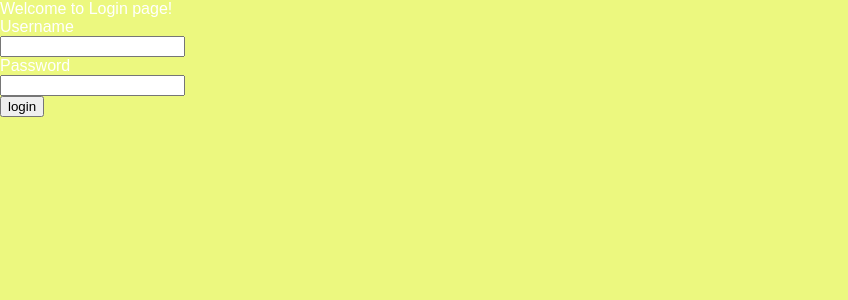
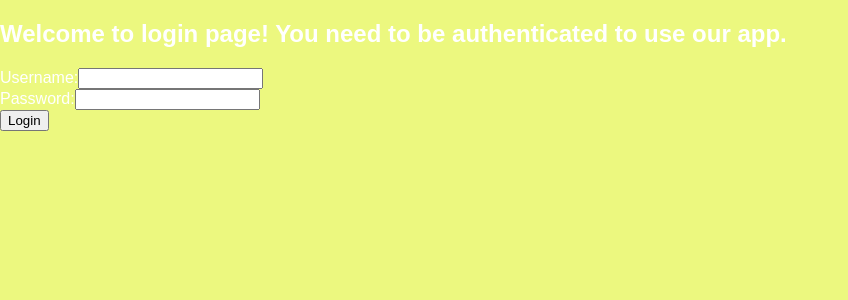
Before and after one commit to korzdan/banking-transactions-service, a React (Create React App) app in the folder src/main/frontend/: page /login in a window 1280 px wide. Shown: the top 300 px of the page, without its empty margins (0-848 px from the left). Built offline with nearby package versions, Linux system fonts and the light colour scheme.

Commit message:
Rewrite Login component structure

```diff
--- a/src/main/frontend/src/Components/FileUpload/FileUpload.css
+++ b/src/main/frontend/src/Components/FileUpload/FileUpload.css
@@ -18,7 +18,7 @@ input[type="file"] {
     padding-right: 5px;
 }
 
-label {
+.file-upload-label {
     color: white;
     width: 240px;
     height: 50px;
@@ -49,7 +49,7 @@ button:hover {
     background-color: #013A20;
 }
 
-label:hover {
+.file-upload-label:hover {
     background-color: #013A20;
 }
 
--- a/src/main/frontend/src/Components/FileUpload/FileUpload.js
+++ b/src/main/frontend/src/Components/FileUpload/FileUpload.js
@@ -45,7 +45,7 @@ const FileUpload = () => {
 
     return (
         <div className="main_div">
-            <label>
+            <label className="file-upload-label">
                 <img src={file_upload} alt="file_upload" id="file_upload"/>
                 <input disabled={disable} type="file" onChange={(e) => {
                     MultipleFileChange(e);
--- a/src/main/frontend/src/Components/Login/Login.js
+++ b/src/main/frontend/src/Components/Login/Login.js
@@ -5,7 +5,7 @@ import {setToken} from "../../Utils/Common";
 const Login = (props) => {
     const [username, setUsername] = useState('');
     const [password, setPassword] = useState('');
-    const [error, setError] = useState(null);
+    const [error, setError] = useState('');
 
     const handleLogin = () => {
         setError(null);
@@ -26,22 +26,23 @@ const Login = (props) => {
     }
 
     return (
-        <div>
-            Welcome to Login page!<br/>
-            <div>
-                Username<br/>
-                <input type="text" value={username}
-                    onChange={e => setUsername(e.target.value)}/>
+        <form>
+            <div className="form-inner">
+                <h2>Welcome to login page! You need to be authenticated to use our app.</h2>
+                {(error !== "") && (<div className="login-error">{error}</div>)}
+                <div className="form-group">
+                    <label htmlFor="username">Username:</label>
+                    <input id="username" type="text" value={username}
+                        onChange={e => setUsername(e.target.value)}/>
+                </div>
+                <div className="form-group">
+                    <label htmlFor="password">Password:</label>
+                    <input type="password" id="password" value={password}
+                           onChange={e => setPassword(e.target.value)}/>
+                </div>
+                <input type="button" value="Login" onClick={handleLogin}/>
             </div>
-            <div>
-                Password<br/>
-                <input type="password" value={password}
-                       onChange={e => setPassword(e.target.value)}/>
-            </div>
-            {error && <div className="error">{error}</div>}
-            <input type="button" value="login"
-                onClick={handleLogin}/>
-        </div>
+        </form>
     );
 };
 
```
